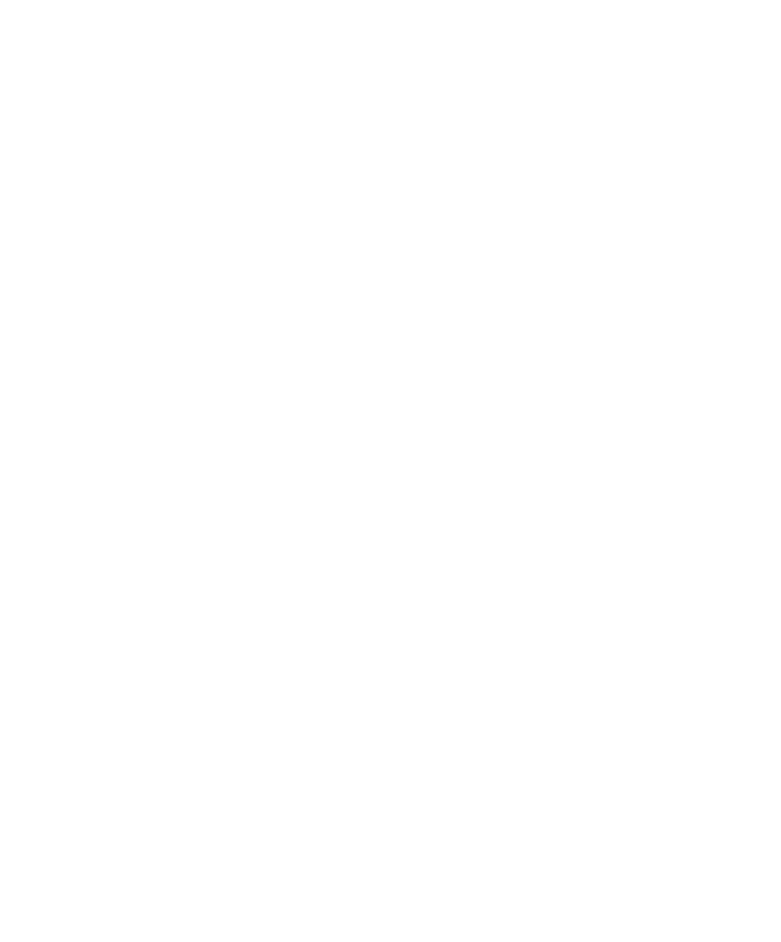
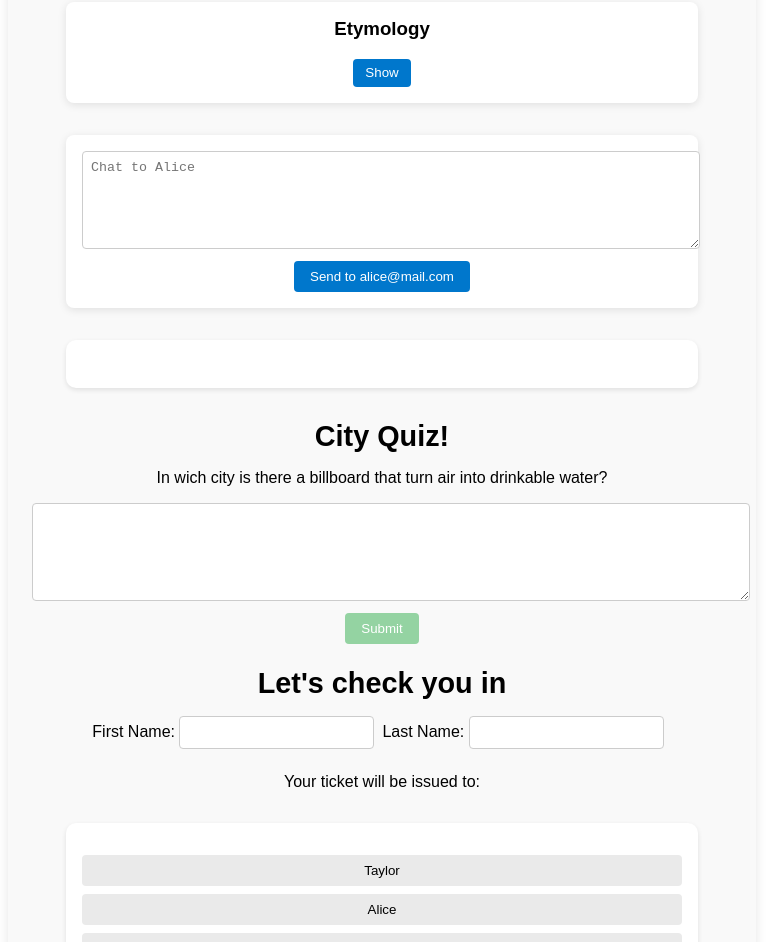
Before and after one commit to gahmarin/Laboratorio_Engenharia_Software_React, a React (Create React App) app: page /atv05 in a window 1280 px wide. Before the commit this address had no page. Shown: the part 400-1342 px from the top of the page, without its empty margins (258-1039 px from the left). Before the commit the page ends 800 px from the top, so only its background shows below. Built offline with nearby package versions, Linux system fonts and the light colour scheme.

Commit message:
Commit íntegra da atividade 5

```diff
--- a/package.json
+++ b/package.json
@@ -9,7 +9,7 @@
     "@testing-library/user-event": "^13.5.0",
     "react": "^19.1.0",
     "react-dom": "^19.1.0",
-    "react-router-dom": "^7.5.1",
+    "react-router-dom": "^7.6.1",
     "react-scripts": "5.0.1",
     "web-vitals": "^2.1.4"
   },
--- a/src/Atv04.js
+++ b/src/Atv05.js
@@ -1,12 +1,12 @@
 import React from 'react';
-import ComponentsAtv04 from './ComponentsAtv04';
+import ComponentsAtv05 from './ComponentsAtv05';
 import {Link} from 'react-router-dom';
 
-export default function Atv03() {
+export default function Atv05() {
     return (
     <>
-        <h1>Atividade 4</h1>
-        <ComponentsAtv04 />
+        <h1>Atividade 5</h1>
+        <ComponentsAtv05 />
 
         <Link to="/">retornar a página inicial</Link>
     </>
--- /dev/null
+++ b/src/ComponentsAtv05.css
@@ -0,0 +1,138 @@
+/* Container principal */
+.Attach {
+    font-family: Arial, sans-serif;
+    max-width: 700px;
+    margin: 2rem auto;
+    padding: 1.5rem;
+    background-color: #f9f9f9;
+    border-radius: 12px;
+    box-shadow: 0 4px 12px rgba(0,0,0,0.1);
+  }
+
+  /* Accordion */
+  .Attach h2 {
+    font-size: 1.8rem;
+    margin-bottom: 1rem;
+  }
+
+  .Attach .panel {
+    background-color: white;
+    padding: 1rem;
+    border-radius: 8px;
+    margin-bottom: 1rem;
+    box-shadow: 0 2px 8px rgba(0,0,0,0.1);
+  }
+
+  .Attach .panel h3 {
+    margin-top: 0;
+  }
+
+  .Attach .panel button {
+    padding: 0.4rem 0.8rem;
+    border: none;
+    background-color: #0077cc;
+    color: white;
+    border-radius: 4px;
+    cursor: pointer;
+  }
+
+  .Attach .panel button:hover {
+    background-color: #005fa3;
+  }
+
+  /* Chat */
+  .Attach .chat {
+    background-color: white;
+    padding: 1rem;
+    border-radius: 8px;
+    margin-bottom: 1rem;
+    box-shadow: 0 2px 8px rgba(0,0,0,0.1);
+  }
+
+  .Attach .chat textarea {
+    width: 100%;
+    min-height: 80px;
+    padding: 0.5rem;
+    border-radius: 4px;
+    border: 1px solid #ccc;
+  }
+
+  .Attach .chat button {
+    margin-top: 0.5rem;
+    padding: 0.5rem 1rem;
+    background-color: #0077cc;
+    color: white;
+    border: none;
+    border-radius: 4px;
+    cursor: pointer;
+  }
+
+  .Attach .chat button:hover {
+    background-color: #005fa3;
+  }
+
+  /* Contact List */
+  .Attach .contact-list ul {
+    list-style: none;
+    padding: 0;
+  }
+
+  .Attach .contact-list li {
+    margin-bottom: 0.5rem;
+  }
+
+  .Attach .contact-list button {
+    width: 100%;
+    padding: 0.5rem;
+    background-color: #eaeaea;
+    border: none;
+    border-radius: 4px;
+    cursor: pointer;
+  }
+
+  .Attach .contact-list button:hover {
+    background-color: #d5d5d5;
+  }
+
+  /* Form Ticket */
+  .Attach input {
+    padding: 0.5rem;
+    margin-right: 0.5rem;
+    margin-bottom: 0.5rem;
+    border: 1px solid #ccc;
+    border-radius: 4px;
+  }
+
+  /* Form Quiz */
+  .Attach textarea {
+    width: 100%;
+    min-height: 80px;
+    padding: 0.5rem;
+    border-radius: 4px;
+    border: 1px solid #ccc;
+  }
+
+  .Attach form button {
+    margin-top: 0.5rem;
+    padding: 0.5rem 1rem;
+    background-color: #28a745;
+    color: white;
+    border: none;
+    border-radius: 4px;
+    cursor: pointer;
+  }
+
+  .Attach form button:disabled {
+    background-color: #94d3a2;
+    cursor: not-allowed;
+  }
+
+  .Attach form button:hover:not(:disabled) {
+    background-color: #1f9239;
+  }
+
+  /* Error message */
+  .Attach .Error {
+    color: red;
+    margin-top: 0.5rem;
+  }
--- /dev/null
+++ b/src/ComponentsAtv05.js
@@ -0,0 +1,172 @@
+import { useState } from 'react';
+import './ComponentsAtv05.css';
+
+export function Accordion() {
+    const [activeIndex, setActiveIndex] = useState(0);
+
+    return(
+        <>
+            <h2>Almaty, Kazakhstan</h2>
+            <Panel title="About" isActive={activeIndex === 0} onShow={()=>setActiveIndex(0)}>
+                With a population of about 2 million, Almaty is Kazakhstan's largest city.
+                From 1929 to 1997, it was its capital city.
+            </Panel>
+            <Panel title="Etymology" isActive={activeIndex === 1} onShow={()=>setActiveIndex(1)}>
+                The name comes from <span lang="kk-KZ">алма</span> the Kazakh word for "apple" and is
+                often translated as "full of apples". In fact, the region surrounding Almaty is thought
+                to be ancestral home of the apple, and the wild <i lang="la">Malus sieversii</i>
+                is considered a likely candidate for the ancestor of the modern domestic apple.
+            </Panel>
+        </>
+    );
+}
+
+function Panel({
+    title,
+    children,
+    isActive,
+    onShow
+}) {
+    return(
+        <section className='panel'>
+            <h3>{title}</h3>
+            {isActive ? (<p>{children}</p>):(<button onClick={onShow}>Show</button>)}
+        </section>
+    )
+}
+
+export function Chat({ contact }) {
+    const [text, setText] = useState('');
+
+    return (
+        <section className='chat'>
+            <textarea value={text} placeholder={'Chat to ' + contact.name} onChange={e=>setText(e.target.value)}/>
+            <br />
+            <button>Send to {contact.email}</button>
+        </section>
+    );
+}
+
+export function ContactList({selectedContact, contacts = [], onSelect}) {
+    return(
+        <section className="contact-list">
+            <ul>
+                {contacts.map(contact =>
+                    <li key={contact.email}>
+                        <button onClick={() => {
+                            onSelect(contact);
+                        }}>{contact.name}</button>
+                    </li>
+                )}
+            </ul>
+        </section>
+    );
+}
+
+
+export function FormTicket() {
+    const [firstName, setFirstName] = useState('');
+    const [lastName, setLastName] = useState('');
+    const [fullName, setFullName] = useState('');
+
+    function handleFirstNameChange(e) {
+        setFirstName(e.target.value);
+        setFullName(e.target.value + ' ' + lastName);
+    }
+    function handleLastNameChange(e) {
+        setLastName(e.target.value);
+        setFullName(firstName + ' ' + e.target.value);
+    }
+
+    return (
+        <>
+            <h2>Let's check you in</h2>
+            <label>First Name: {' '}</label>
+            <input value={firstName} onChange={handleFirstNameChange}/>
+            <label>Last Name: {' '}</label>
+            <input value={lastName} onChange={handleLastNameChange}/>
+            <br/>
+            <p>Your ticket will be issued to: <b>{fullName}</b></p>
+        </>
+    );
+}
+
+export function FormQuiz() {
+    const [answer, setAnswer] = useState('');
+    const [error, setError] = useState(null);
+    const [status, setStatus] = useState('Typing!');
+
+    if(status === 'sucess') {
+        return <h1>That's right!</h1>
+    }
+
+    async function handleSubmit(e) {
+        e.preventDefault();
+        setStatus('Submitting');
+        try{
+            await submitForm(answer);
+            setStatus('sucess');
+        } catch(err) {
+            setStatus('Typing!');
+            setError(err);
+        }
+    }
+
+    function handleTextareaChange(e) {
+        setAnswer(e.target.value);
+    }
+
+    return(
+        <>
+            <h2>City Quiz!</h2>
+            <p>In wich city is there a billboard that turn air into drinkable water?</p>
+            <form onSubmit={handleSubmit}>
+                <textarea value={answer} onChange={handleTextareaChange} disabled={status === 'submitting'} /><br />
+                <button disabled={answer.length === 0 || status === 'submitting'}>Submit</button>
+                {error !== null && <p className='Error'>{error.message}</p>}
+            </form>
+        </>
+    );
+}
+
+function submitForm(answer) {
+    return new Promise((resolve,reject) => {
+        setTimeout(() => {
+            let shouldError = answer.toLowerCase() !== 'lima'
+            if (shouldError) {
+                reject(new Error('Try again!'));
+            } else {
+                resolve();
+            }
+        }, 1500);
+    });
+}
+
+export function Messenger() {
+    const [to, setTo] = useState(contacts[0]);
+    return(
+        <div>
+            <ContactList contacts={contacts} selectedContact={to} onSelect={contact => setTo(contact)}/>
+            <Chat key={to.email} contact={to}/>
+        </div>
+    );
+}
+
+const contacts = [
+    {name: 'Taylor', email: 'taylor@mail.com'},
+    {name: 'Alice', email: 'alice@mail.com'},
+    {name: 'Bob', email: 'bob@mail.com'}
+];
+
+export default function ComponentsAtv05() {
+    return (
+      <section className='Attach'>
+        <Accordion />
+        <Chat contact={{ name: 'Alice', email: 'alice@mail.com' }} />
+        <ContactList />
+        <FormQuiz />
+        <FormTicket />
+        <Messenger />
+        </section>
+    );
+}
--- a/src/Home.js
+++ b/src/Home.js
@@ -18,6 +18,12 @@
                     <li>
                         <Link to="/Atv03">Atividade 3</Link>
                     </li>
+                    <li>
+                        <Link to="/Atv04">Atividade 4</Link>
+                    </li>
+                    <li>
+                        <Link to="/Atv05">Atividade 5</Link>
+                    </li>
                 </ul>
             </nav>
         </div>
--- a/src/minhasRotas.js
+++ b/src/minhasRotas.js
@@ -4,6 +4,8 @@
 import Atv01 from "./Atv01";
 import Atv02 from "./Atv02";
 import Atv03 from "./Atv03";
+import Atv04 from "./Atv04";
+import Atv05 from "./Atv05";
 
 export default function MinhasRotas() {
     return (
@@ -13,6 +15,8 @@
             <Route path="/atv01" element={<Atv01 />} />
             <Route path="/atv02" element={<Atv02 />} />
             <Route path="/atv03" element={<Atv03 />} />
+            <Route path="/atv04" element={<Atv04 />} />
+            <Route path="/atv05" element={<Atv05 />} />
         </Routes>
         </BrowserRouter>
     );
```
Also changed, not shown: src/Clock.js (added, +7 -0 lines), src/ComponentsAtv04.js (+35 -38 lines), 1 other file (tests, documents, lock files or other folders).
